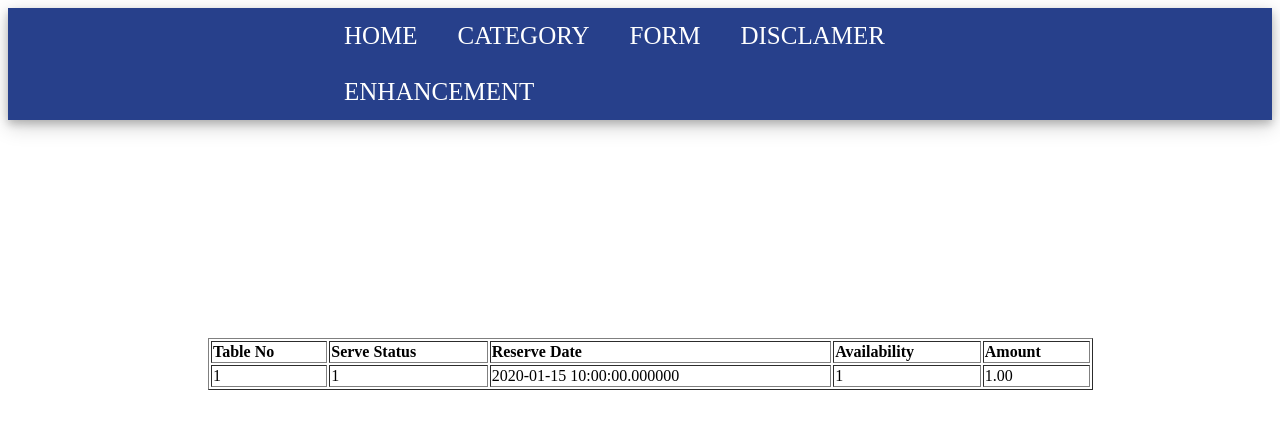
After one commit to lawwwwww/dpp2, a PHP site: page /showtable.php in a window 1280 px wide. The commit adds this page. Shown: the top 429 px of the page. Run offline with PHP 8.4, Linux system fonts and the light colour scheme; tables that the repository leaves empty hold one stand-in row (values such as "Sample post").

Commit message:
show table

```diff
--- /dev/null
+++ b/showtable.php
@@ -0,0 +1,90 @@
+
+
+<!DOCTYPE html>
+<html lang="eng">
+<head>
+    <title>Cafe</title>
+    <!--meta tags -->
+    <meta charset="UTF-8">
+    <meta name="viewport" content="width=device-width, initial-scale=1">
+    <meta name="keywords" content="Cafe">
+	<link href="style.css" rel="stylesheet"/>
+  </head>
+
+<nav class="nav">
+		<ul>
+			<li><a href="index.html">HOME</a></li>
+			<li class="dropdown">
+				<a href="category.html" class="dropbtn">CATEGORY</a>
+					<div class="dropdown-content">
+					</div>
+			</li>
+
+			<li><a href="enquiry.html">FORM</a></li>
+			<li><a href="Disclaimer.html">DISCLAMER</a></li>
+			<li><a href="enhancement.html">ENHANCEMENT</a></li>
+		</ul>
+</nav>
+<body>
+
+
+    <!-- Main content -->
+    <section class="content" >
+        <div class="row">
+            <div class="col-xs-12">
+
+                <div class="box">
+                    <!-- /.box-header -->
+								<br/>
+								<table class="showtable" border="1">
+								<tr>
+								<td><strong>Table No</strong></td>
+								<td><strong>Serve Status </strong></td>
+								<td><strong>Reserve Date </strong></td>
+								<td><strong>Availability </strong></td>
+								<td><strong>Amount </strong></td></tr>
+       		<?php
+					$conn=mysqli_connect("localhost","root","","cafedb");
+					if($conn->connect_error)
+					{
+						die("Connection failed:".$conn->connect_error);
+					}
+
+						$sql="SELECT * from tablestable";
+						$result=mysqli_query($conn,$sql);
+
+					if(mysqli_num_rows($result)>0)
+					{	while($row=mysqli_fetch_array($result))
+						{
+
+			?>
+
+							<tr>
+							<td>
+							<?php echo $row["tableno"];?></td>
+
+							<td>
+							<?php echo $row["servestatus"];?></td>
+
+							<td><?php echo $row["reservedate"];?></td>
+
+							<td><?php echo $row["availability"];?></td>
+							<td><?php echo $row["amt"];?></td>
+
+
+							</tr>
+
+				<?php }}?></table>
+                    <!-- /.box-body -->
+                </div>
+                <!-- /.box -->
+            </div>
+            <!-- /.col -->
+        </div>
+        <!-- /.row -->
+
+
+</body>
+</html>
+
+<?php $conn->close();?>
```
Also changed, not shown: menu.php (+4 -18 lines).
